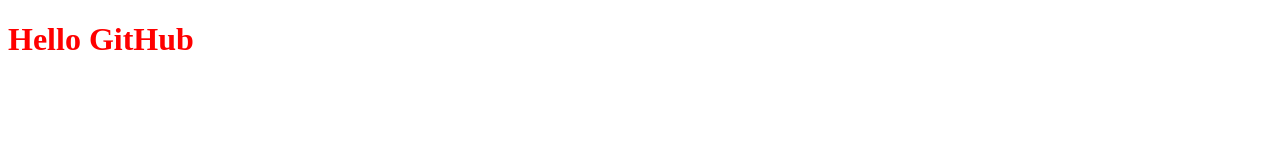
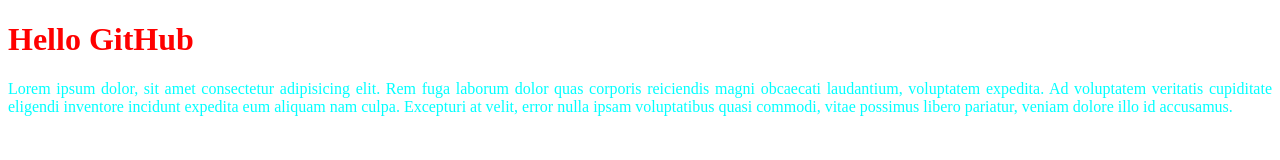
Before and after one commit to Lnastasiia/demo-repo, a plain HTML site: page index.html in a window 1280 px wide. Drawn offline with Linux system fonts and the light colour scheme.

Commit message:
Add content

```diff
--- a/assets/css/style.css
+++ b/assets/css/style.css
@@ -1,3 +1,7 @@
 h1 {
     color: red;
 }
+p {
+    text-align: justify;
+    color: cyan;
+}
--- a/index.html
+++ b/index.html
@@ -11,5 +11,7 @@
 
     <h1>Hello GitHub</h1>
 
+    <p>Lorem ipsum dolor, sit amet consectetur adipisicing elit. Rem fuga laborum dolor quas corporis reiciendis magni obcaecati laudantium, voluptatem expedita. Ad voluptatem veritatis cupiditate eligendi inventore incidunt expedita eum aliquam nam culpa. Excepturi at velit, error nulla ipsam voluptatibus quasi commodi, vitae possimus libero pariatur, veniam dolore illo id accusamus.</p>
+
 </body>
 </html>
```
